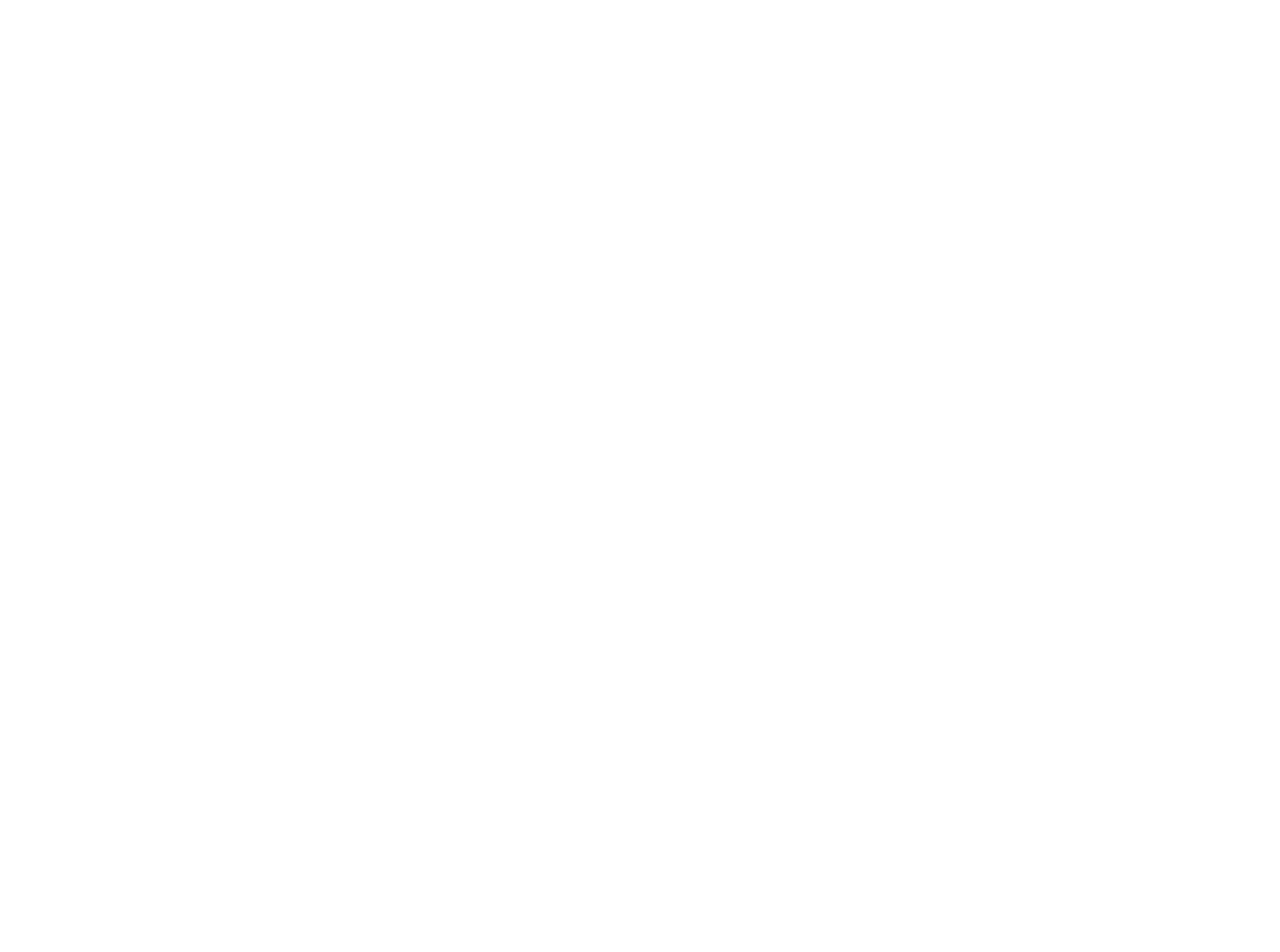
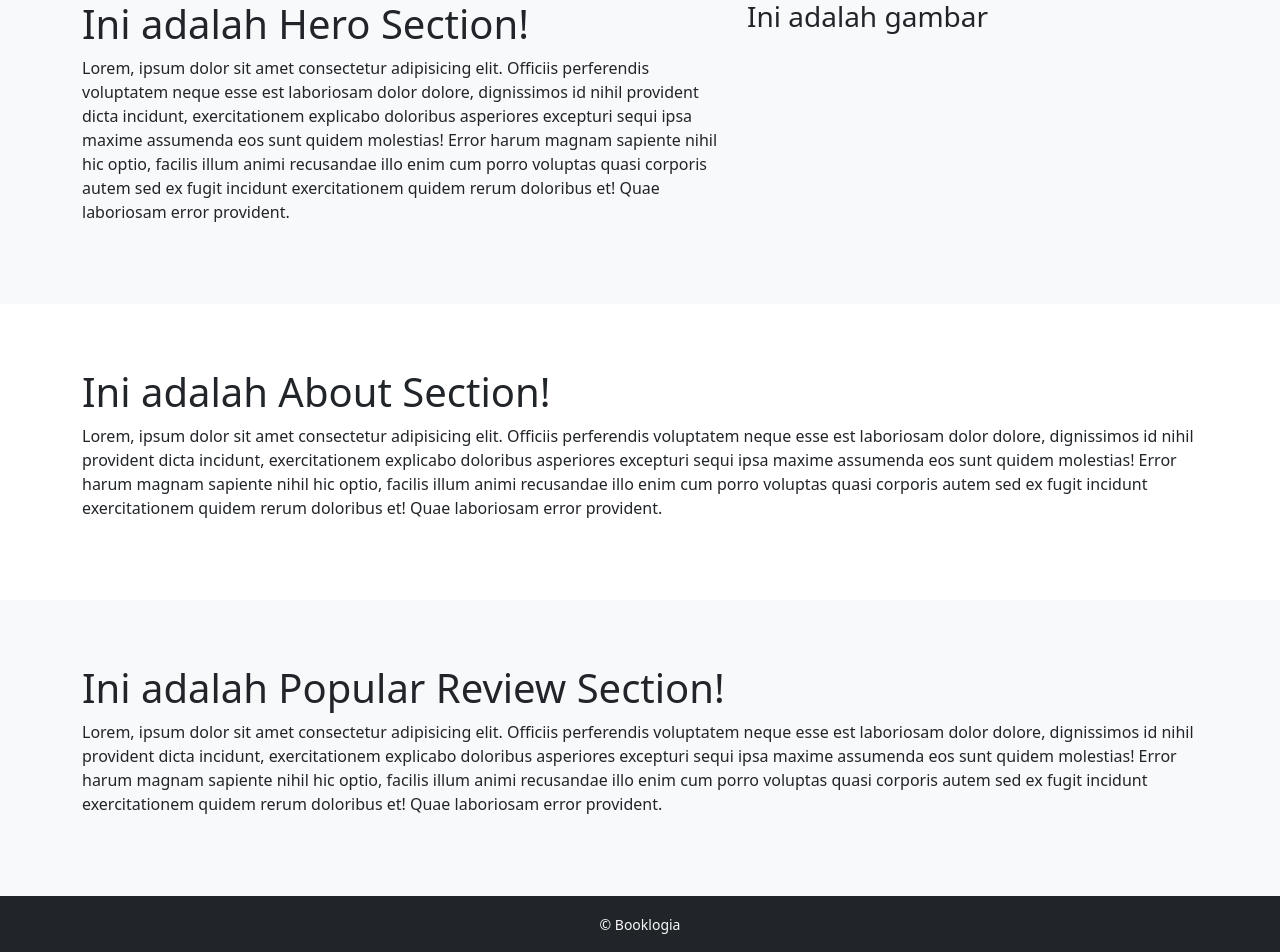
Before and after one commit to fikriwado/booklogia, a React (Create React App) app: page / in a window 1280 px wide. Shown: the part 136-1088 px from the top of the page. Before the commit the page ends 800 px from the top, so only its background shows below. Built offline with nearby package versions, Linux system fonts and the light colour scheme.

Commit message:
setup section hero, about, popular review and footer

```diff
--- a/src/App.js
+++ b/src/App.js
@@ -1,6 +1,7 @@
 import 'bootstrap/dist/css/bootstrap.min.css';
 import { BrowserRouter as Router, Switch, Route } from 'react-router-dom';
 import Navbar from './components/Navbar';
+import Footer from './components/Footer';
 import Home from './pages/Home';
 import About from './pages/About';
 import Forum from './pages/Forum';
@@ -15,6 +16,7 @@
 					<Route path="/about" component={About} />
 					<Route path="/forum" component={Forum} />
                 </Switch>
+                <Footer />
             </Router>
         </div>
 	);
--- /dev/null
+++ b/src/components/Footer/index.js
@@ -0,0 +1,14 @@
+import React from 'react';
+import { Container } from 'react-bootstrap';
+
+function Navbar() {
+    return (
+        <footer className='bg-dark text-light text-center py-3'>
+            <Container>
+                <small>&copy; Booklogia</small>
+            </Container>
+        </footer>
+    );
+}
+
+export default Navbar;
--- a/src/pages/Home/index.js
+++ b/src/pages/Home/index.js
@@ -1,11 +1,37 @@
 import React from 'react';
-import { Container } from 'react-bootstrap';
+import { Container, Row, Col } from 'react-bootstrap';
 
 function Home() {
     return (
-        <Container className='py-3'>
-            <h1>Ini adalah Home!</h1>
-        </Container>
+        <>
+            <section id='hero-section' className='bg-light py-5'>
+                <Container className='py-3'>
+                    <Row>
+                        <Col xl={7}>
+                            <h1>Ini adalah Hero Section!</h1>
+                            <p>Lorem, ipsum dolor sit amet consectetur adipisicing elit. Officiis perferendis voluptatem neque esse est laboriosam dolor dolore, dignissimos id nihil provident dicta incidunt, exercitationem explicabo doloribus asperiores excepturi sequi ipsa maxime assumenda eos sunt quidem molestias! Error harum magnam sapiente nihil hic optio, facilis illum animi recusandae illo enim cum porro voluptas quasi corporis autem sed ex fugit incidunt exercitationem quidem rerum doloribus et! Quae laboriosam error provident.</p>
+                        </Col>
+                        <Col xl={5}>
+                            <h3>Ini adalah gambar</h3>
+                        </Col>
+                    </Row>
+                </Container>
+            </section>
+
+            <section id='about-section' className='py-5'>
+                <Container className='py-3'>
+                    <h1>Ini adalah About Section!</h1>
+                    <p>Lorem, ipsum dolor sit amet consectetur adipisicing elit. Officiis perferendis voluptatem neque esse est laboriosam dolor dolore, dignissimos id nihil provident dicta incidunt, exercitationem explicabo doloribus asperiores excepturi sequi ipsa maxime assumenda eos sunt quidem molestias! Error harum magnam sapiente nihil hic optio, facilis illum animi recusandae illo enim cum porro voluptas quasi corporis autem sed ex fugit incidunt exercitationem quidem rerum doloribus et! Quae laboriosam error provident.</p>
+                </Container>
+            </section>
+
+            <section id='popular-review-section' className='bg-light py-5'>
+                <Container className='py-3'>
+                    <h1>Ini adalah Popular Review Section!</h1>
+                    <p>Lorem, ipsum dolor sit amet consectetur adipisicing elit. Officiis perferendis voluptatem neque esse est laboriosam dolor dolore, dignissimos id nihil provident dicta incidunt, exercitationem explicabo doloribus asperiores excepturi sequi ipsa maxime assumenda eos sunt quidem molestias! Error harum magnam sapiente nihil hic optio, facilis illum animi recusandae illo enim cum porro voluptas quasi corporis autem sed ex fugit incidunt exercitationem quidem rerum doloribus et! Quae laboriosam error provident.</p>
+                </Container>
+            </section>
+        </>
     );
 }
 
```
